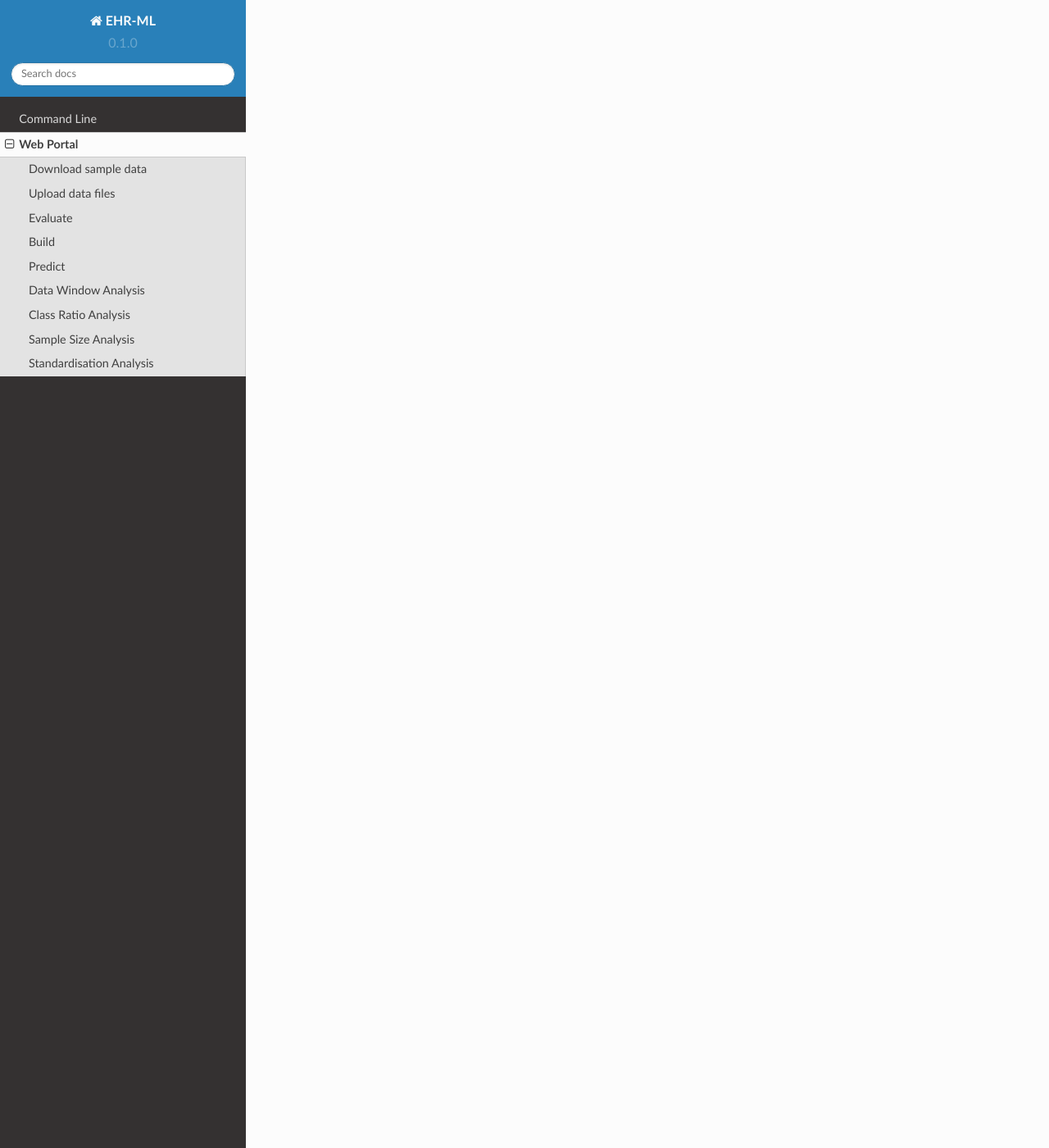
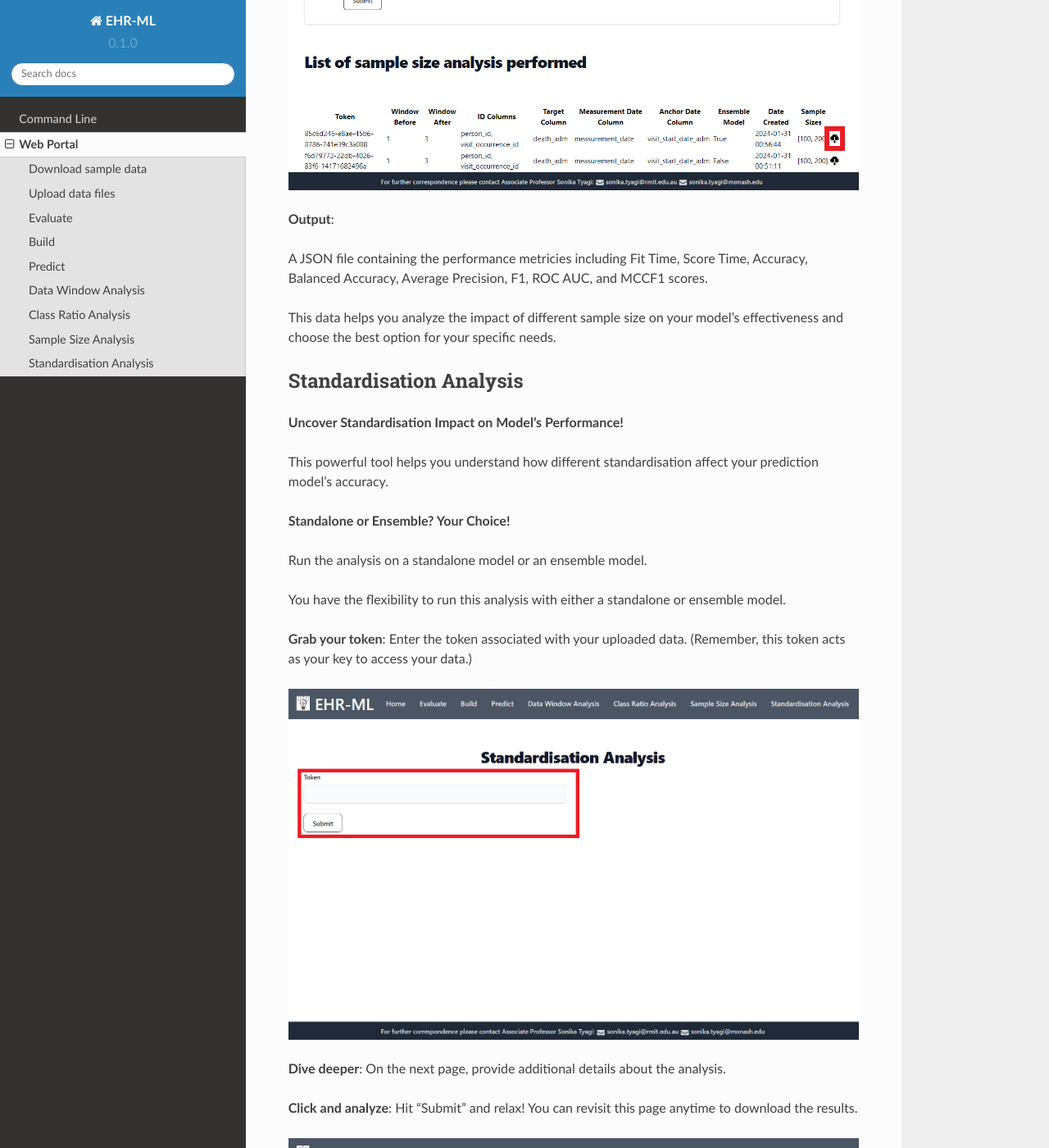
Before and after one commit to ryashpal/EHR-ML-Tutorials, a Sphinx documentation site: the page built from docs/source/web_portal.rst, in a window 1280 px wide and 1400 px high, scrolled down 11549 px. Shown: the whole window at 82% size. Built offline with Sphinx 7.4.7 and the Read the Docs theme 2.0.0, drawn with Linux system fonts in a browser that asks for light colours; some of the changed text lies outside the part shown.

Commit message:
Update web_portal.rst

```diff
--- a/docs/source/web_portal.rst
+++ b/docs/source/web_portal.rst
@@ -130,8 +130,86 @@ This data helps you analyze the impact of different time windows on your model's
 Class Ratio Analysis
 --------------------
 
+**Uncover Class Ratio Impact on Model's Performance!**
+
+This powerful tool helps you understand how different class ratio affect your prediction model's accuracy.
+
+**Standalone or Ensemble? Your Choice!**
+
+Run the analysis on a standalone model or an ensemble model.
+
+You have the flexibility to run this analysis with either a standalone or ensemble model.
+
+**Grab your token**: Enter the token associated with your uploaded data. (Remember, this token acts as your key to access your data.)
+
+.. image:: images/ehr_ml_web/cra_token_page.PNG
+
+**Dive deeper**: On the next page, provide additional details about the analysis.
+
+**Click and analyze**: Hit "Submit" and relax! You can revisit this page anytime to download the results.
+
+.. image:: images/ehr_ml_web/cra_main_page.PNG
+
+**Output**:
+
+A JSON file containing the performance metricies including Fit Time, Score Time, Accuracy, Balanced Accuracy, Average Precision, F1, ROC AUC, and MCCF1 scores.
+
+This data helps you analyze the impact of different class ratio on your model's effectiveness and choose the best option for your specific needs.
+
 Sample Size Analysis
 --------------------
 
+**Uncover Sample Size Impact on Model's Performance!**
+
+This powerful tool helps you understand how different sample size affect your prediction model's accuracy.
+
+**Standalone or Ensemble? Your Choice!**
+
+Run the analysis on a standalone model or an ensemble model.
+
+You have the flexibility to run this analysis with either a standalone or ensemble model.
+
+**Grab your token**: Enter the token associated with your uploaded data. (Remember, this token acts as your key to access your data.)
+
+.. image:: images/ehr_ml_web/ssa_token_page.PNG
+
+**Dive deeper**: On the next page, provide additional details about the analysis.
+
+**Click and analyze**: Hit "Submit" and relax! You can revisit this page anytime to download the results.
+
+.. image:: images/ehr_ml_web/ssa_main_page.PNG
+
+**Output**:
+
+A JSON file containing the performance metricies including Fit Time, Score Time, Accuracy, Balanced Accuracy, Average Precision, F1, ROC AUC, and MCCF1 scores.
+
+This data helps you analyze the impact of different sample size on your model's effectiveness and choose the best option for your specific needs.
+
 Standardisation Analysis
 ------------------------
+
+**Uncover Standardisation Impact on Model's Performance!**
+
+This powerful tool helps you understand how different standardisation affect your prediction model's accuracy.
+
+**Standalone or Ensemble? Your Choice!**
+
+Run the analysis on a standalone model or an ensemble model.
+
+You have the flexibility to run this analysis with either a standalone or ensemble model.
+
+**Grab your token**: Enter the token associated with your uploaded data. (Remember, this token acts as your key to access your data.)
+
+.. image:: images/ehr_ml_web/sa_token_page.PNG
+
+**Dive deeper**: On the next page, provide additional details about the analysis.
+
+**Click and analyze**: Hit "Submit" and relax! You can revisit this page anytime to download the results.
+
+.. image:: images/ehr_ml_web/sa_main_page.PNG
+
+**Output**:
+
+A JSON file containing the performance metricies including Fit Time, Score Time, Accuracy, Balanced Accuracy, Average Precision, F1, ROC AUC, and MCCF1 scores.
+
+This data helps you analyze the impact of different standardisation on your model's effectiveness and choose the best option for your specific needs.
```
